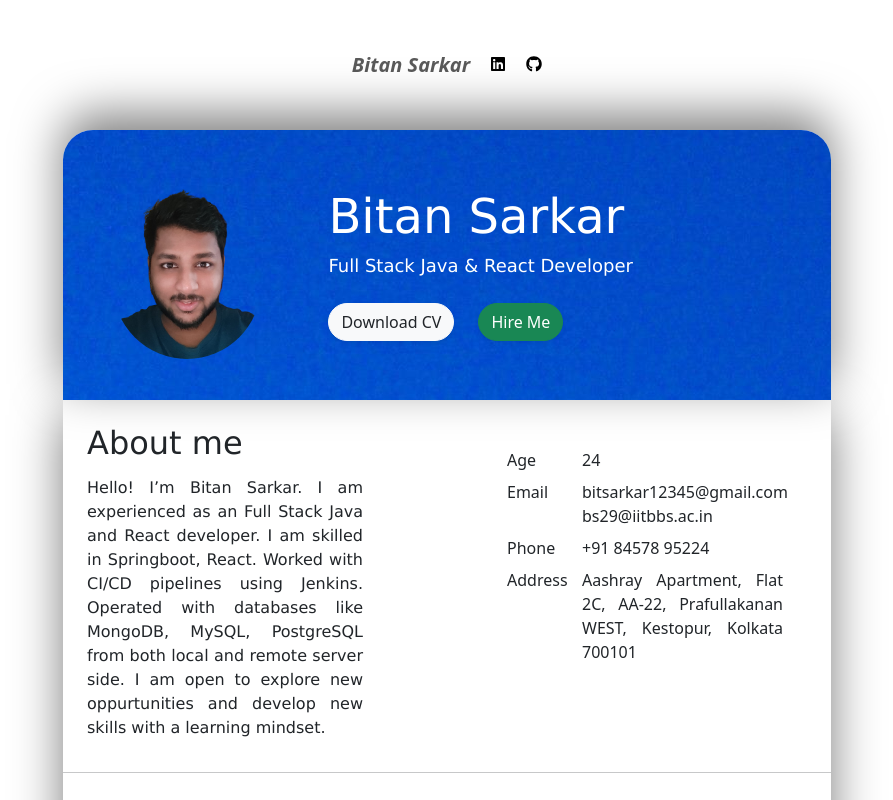
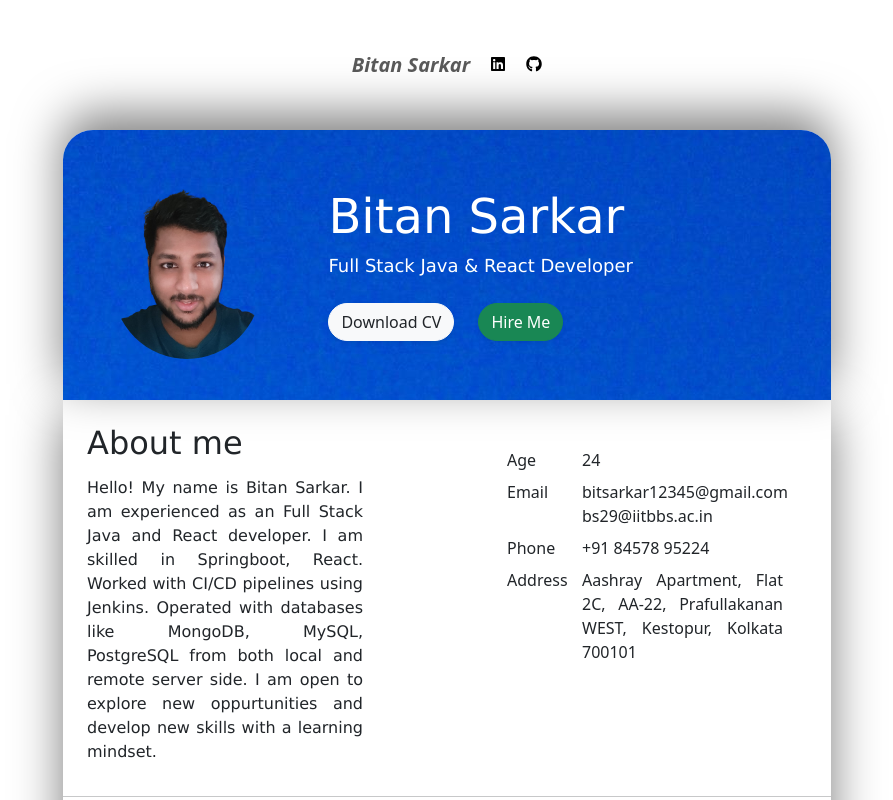
Before and after one commit to BitanSarkar/my-resume, a React (Create React App) app: page / in a window 1280 px wide. Shown: the top 800 px of the page, without its empty margins (193-1086 px from the left). Built offline with nearby package versions, Linux system fonts and the light colour scheme.

Commit message:
fix: about me fixed

```diff
--- a/src/constants.js
+++ b/src/constants.js
@@ -8,7 +8,7 @@ export const LINKEDIN = "linkedIn";
 export const LINKEDIN_LINK = "https://www.linkedin.com/in/bitan-sarkar-338065162/";
 export const MY_PHOTO_LINK = bitan;
 export const ABOUT_ME_HEAD = "About me";
-export const ABOUT_ME = "Hello! I’m Bitan Sarkar. I am experienced as an Full Stack Java and React developer. I am skilled in Springboot, React. Worked with CI/CD pipelines using Jenkins. Operated with databases like MongoDB, MySQL, PostgreSQL from both local and remote server side. I am open to explore new oppurtunities and develop new skills with a learning mindset.";
+export const ABOUT_ME = "Hello! My name is Bitan Sarkar. I am experienced as an Full Stack Java and React developer. I am skilled in Springboot, React. Worked with CI/CD pipelines using Jenkins. Operated with databases like MongoDB, MySQL, PostgreSQL from both local and remote server side. I am open to explore new oppurtunities and develop new skills with a learning mindset.";
 export const AGE_HEADER = "Age";
 export const EMAIL_HEADER = "Email";
 export const ADDRESS_HEADER = "Address";
```
